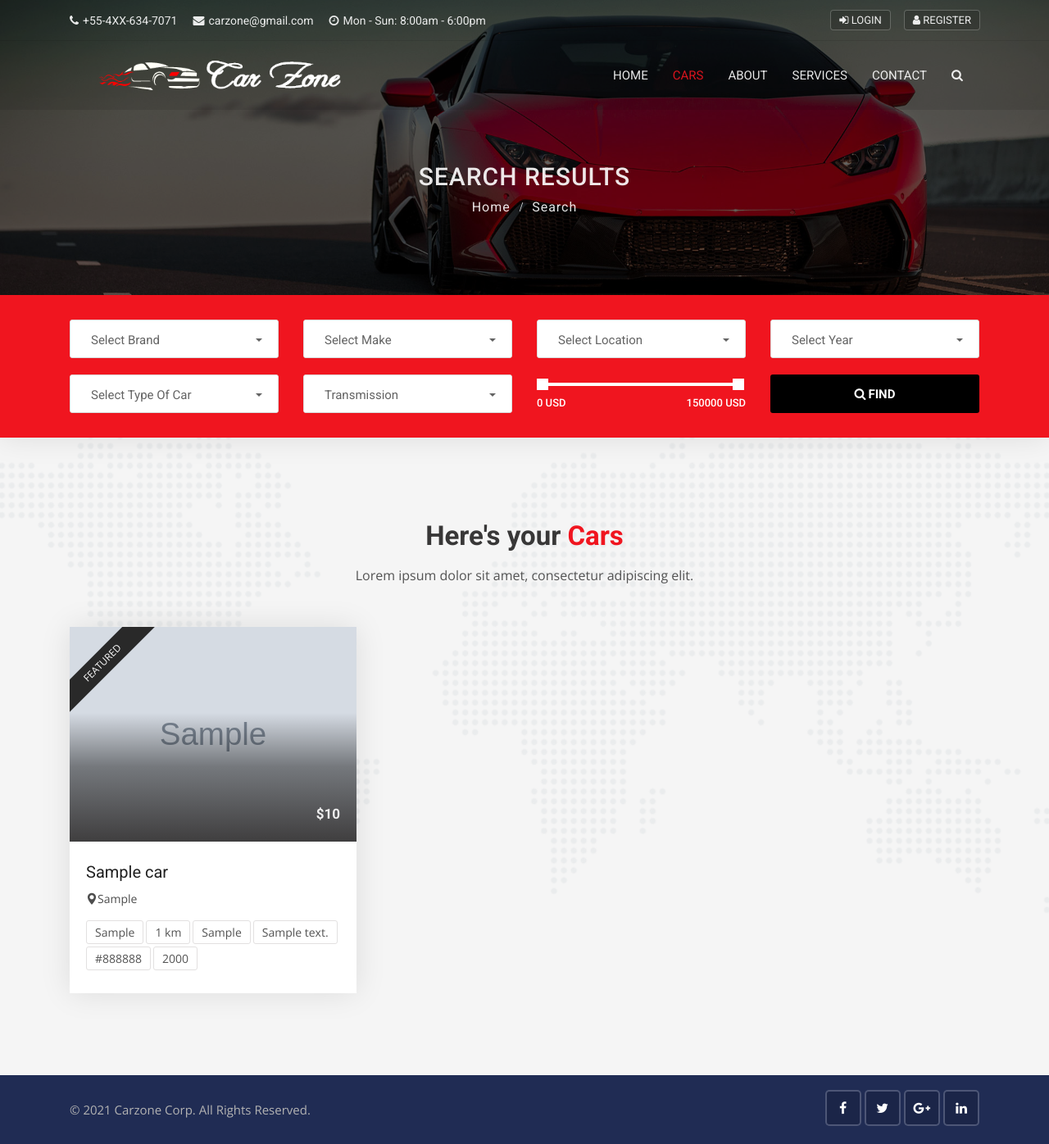
After one commit to EvgeniyBudaev/django_carzone, a Django app: page /cars/search in a window 1280 px wide. The commit adds this page. Shown: the whole page at 82% size. Run offline with Django 3.2, Linux system fonts and the light colour scheme; tables that the repository leaves empty hold one stand-in row (values such as "Sample post"); grey boxes marked "Sample" are stand-in pictures; some libraries are stand-ins or nearby versions.

Commit message:
Search Page Setup

```diff
--- a/cars/urls.py
+++ b/cars/urls.py
@@ -4,5 +4,6 @@ from . import views
 
 urlpatterns = [
     path('', views.cars, name='cars'),
-    path('<int:id>', views.car_detail, name='car_detail')
+    path('<int:id>', views.car_detail, name='car_detail'),
+    path('search', views.search, name='search')
 ]
--- a/cars/views.py
+++ b/cars/views.py
@@ -24,3 +24,11 @@ def car_detail(request, id):
     'single_car': single_car
   }
   return render(request, 'cars/car_detail.html', context)
+
+
+def search(request):
+  cars = Car.objects.order_by('-created_date')
+  context = {
+    'cars': cars
+  }
+  return render(request, 'cars/search.html', context)
--- /dev/null
+++ b/templates/cars/search.html
@@ -0,0 +1,192 @@
+{%  extends 'base.html' %}
+
+{% block content %}
+  {% load humanize %}
+  <!-- Banner start -->
+  <div class="sub-banner overview-bgi">
+    <div class="container breadcrumb-area">
+      <div class="breadcrumb-areas">
+        <h1>Search Results</h1>
+        <ul class="breadcrumbs">
+          <li><a href="index.html">Home</a></li>
+          <li class="active">Search</li>
+        </ul>
+      </div>
+    </div>
+  </div>
+  <!-- Banner end -->
+
+  <!-- Search box 3 start -->
+  <div class="search-box-3 sb-7 bg-active">
+    <div class="container">
+      <div class="search-area-inner">
+        <div class="search-contents">
+          <form method="GET">
+            <div class="row">
+              <div class="col-lg-3 col-md-6 col-sm-6 col-6">
+                <div class="form-group">
+                  <select class="selectpicker search-fields" name="select-brand">
+                    <option disabled="disabled" selected="selected">Select Brand</option>
+                    <option>Audi</option>
+                    <option>BMW</option>
+                    <option>Honda</option>
+                    <option>Nissan</option>
+                  </select>
+                </div>
+              </div>
+              <div class="col-lg-3 col-md-6 col-sm-6 col-6">
+                <div class="form-group">
+                  <select class="selectpicker search-fields" name="select-make">
+                    <option disabled="disabled" selected="selected">Select Make</option>
+                    <option>BMW</option>
+                    <option>Honda</option>
+                    <option>Lamborghini Huracán</option>
+                    <option>Sports Car</option>
+                  </select>
+                </div>
+              </div>
+              <div class="col-lg-3 col-md-6 col-sm-6 col-6">
+                <div class="form-group">
+                  <select class="selectpicker search-fields" name="select-location">
+                    <option disabled="disabled" selected="selected">Select Location</option>
+                    <option>United States</option>
+                    <option>United Kingdom</option>
+                  </select>
+                </div>
+              </div>
+              <div class="col-lg-3 col-md-6 col-sm-6 col-6">
+                <div class="form-group">
+                  <select class="selectpicker search-fields" name="select-year">
+                    <option disabled="disabled" selected="selected">Select Year</option>
+                    <option>2016</option>
+                    <option>2017</option>
+                    <option>2018</option>
+                    <option>2019</option>
+                  </select>
+                </div>
+              </div>
+            </div>
+            <div class="row">
+              <div class="col-lg-3 col-md-6 col-sm-6 col-6">
+                <div class="form-group">
+                  <select class="selectpicker search-fields" name="select-type">
+                    <option disabled="disabled" selected="selected">Select Type Of Car</option>
+                    <option>New Car</option>
+                    <option>Used Car</option>
+                  </select>
+                </div>
+              </div>
+              <div class="col-lg-3 col-md-6 col-sm-6 col-6">
+                <div class="form-group">
+                  <select class="selectpicker search-fields" name="transmission">
+                    <option disabled="disabled" selected="selected">Transmission</option>
+                    <option>Automatic</option>
+                    <option>Manual</option>
+                  </select>
+                </div>
+              </div>
+              <div class="col-lg-3 col-md-6 col-sm-6 col-6">
+                <div class="form-group">
+                  <div class="range-slider">
+                    <div data-min="0" data-max="150000" data-unit="USD" data-min-name="min_price" data-max-name="max_price" class="range-slider-ui ui-slider" aria-disabled="false"></div>
+                    <div class="clearfix"></div>
+                  </div>
+                </div>
+              </div>
+              <div class="col-lg-3 col-md-6 col-sm-6 col-6">
+                <div class="form-group">
+                  <button class="btn btn-block button-theme btn-md">
+                    <i class="fa fa-search"></i>Find
+                  </button>
+                </div>
+              </div>
+            </div>
+          </form>
+        </div>
+      </div>
+    </div>
+  </div>
+  <!-- Search box 3 end -->
+
+  <!-- Featured car start -->
+  <div class="featured-car content-area">
+    <div class="container">
+      <!-- Main title -->
+      <div class="main-title">
+        <h1>Here's your <span>Cars</span></h1>
+        <p>Lorem ipsum dolor sit amet, consectetur adipiscing elit.</p>
+      </div>
+      <div class="row">
+
+        {% for car in cars  %}
+        <div class="col-lg-4 col-md-6">
+          <div class="car-box-3">
+                <div class="car-thumbnail">
+                  <a href="{% url 'car_detail' car.id %}" class="car-img">
+                    <div class="tag-2">Featured</div>
+                    <div class="price-box">
+                      <span>${{ car.price | intcomma }}</span>
+                    </div>
+                    <img class="d-block w-100" src="{{ car.car_photo.url }}" alt="car" style="min-height: 262px; max-height: 262px;">
+                  </a>
+                  <div class="carbox-overlap-wrapper">
+                    <div class="overlap-box">
+                      <div class="overlap-btns-area">
+                        <div class="car-magnify-gallery">
+                          <a href="{{ car.car_photo.url }}" class="overlap-btn">
+                            <i class="fa fa-expand"></i>
+                            <img class="hidden" src="{{ car.car_photo.url }}">
+                          </a>
+                          {% if car.car_photo1 %}
+                            <a href="{{ car.car_photo1.url }}" class="overlap-btn">
+                              <i class="fa fa-expand"></i>
+                              <img class="hidden" src="{{ car.car_photo1.url }}">
+                            </a>
+                          {% endif %}
+                          {% if car.car_photo2 %}
+                            <a href="{{ car.car_photo2.url }}" class="hidden">
+                              <img class="hidden" src="{{ car.car_photo2.url }}">
+                            </a>
+                          {% endif %}
+                          {% if car.car_photo3 %}
+                            <a href="{{ car.car_photo3.url }}" class="hidden">
+                              <img class="hidden" src="{{ car.car_photo3.url }}">
+                            </a>
+                          {% endif %}
+                          {% if car.car_photo4 %}
+                            <a href="{{ car.car_photo4.url }}" class="hidden">
+                              <img class="hidden" src="{{ car.car_photo4.url }}">
+                            </a>
+                          {% endif %}
+                        </div>
+                      </div>
+                    </div>
+                  </div>
+                </div>
+                <div class="detail">
+                  <h1 class="title">
+                    <a href="{% url 'car_detail' car.id %}">{{ car.car_title }}</a>
+                  </h1>
+                  <div class="location">
+                    <a href="{% url 'car_detail' car.id %}">
+                      <i class="flaticon-pin"></i>{{ car.city }}
+                    </a>
+                  </div>
+                  <ul class="facilities-list clearfix">
+                    <li>{{ car.fuel_type }}</li>
+                    <li>{{ car.miles | intcomma }} km</li>
+                    <li>{{ car.transmission }}</li>
+                    <li>{{ car.body_style }}</li>
+                    <li>{{ car.color }}</li>
+                    <li>{{ car.year }}</li>
+                  </ul>
+                </div>
+              </div>
+        </div>
+        {% endfor %}
+
+      </div>
+    </div>
+  </div>
+  <!-- Featured car end -->
+{% endblock %}
```
Also changed, not shown: templates/pages/home.html (+9 -0 lines).
